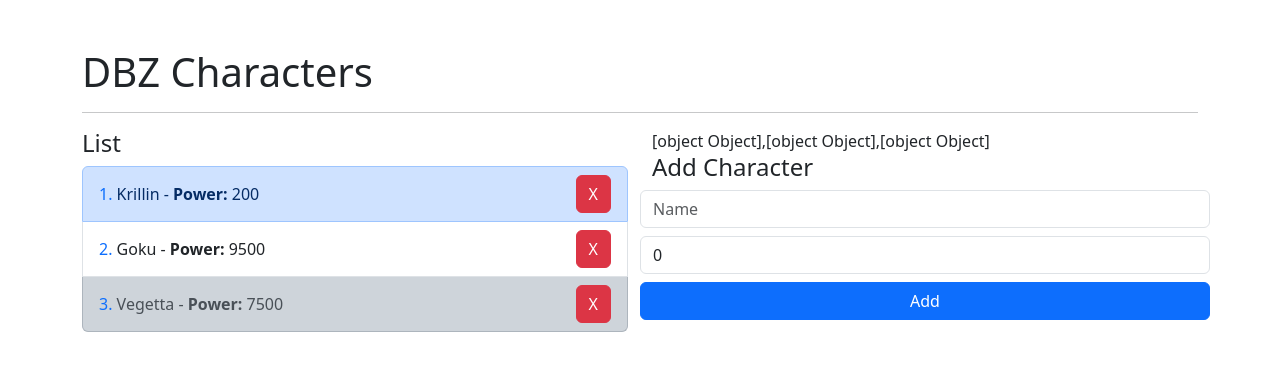
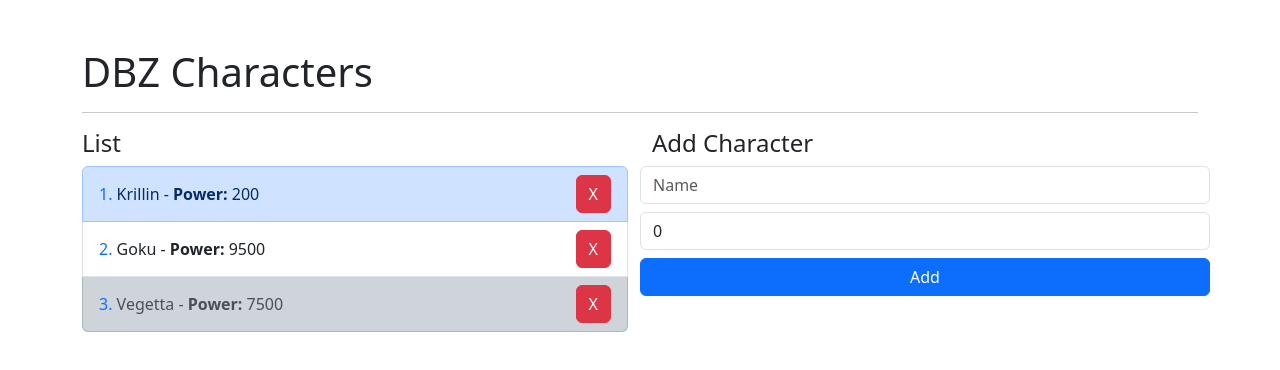
Before and after one commit to Rey7910/02-Angular-bases, an Angular app: page / in a window 1280 px wide. Shown: the top 370 px of the page. Built offline with nearby package versions, Linux system fonts and the light colour scheme.

Commit message:
delete characters array from main page

```diff
--- a/src/app/dbz/pages/main-page.component.html
+++ b/src/app/dbz/pages/main-page.component.html
@@ -15,7 +15,7 @@
     <!--add-character-->
     <!--app-add-character-->
 
-    {{characters}}
+    <!-- {{characters}} -->
 
     <dbz-add-character (OutputOnNewCharacter)="onNewCharacter($event)"></dbz-add-character>
 
```
Also changed, not shown: 3 other files (tests, documents, lock files or other folders).
